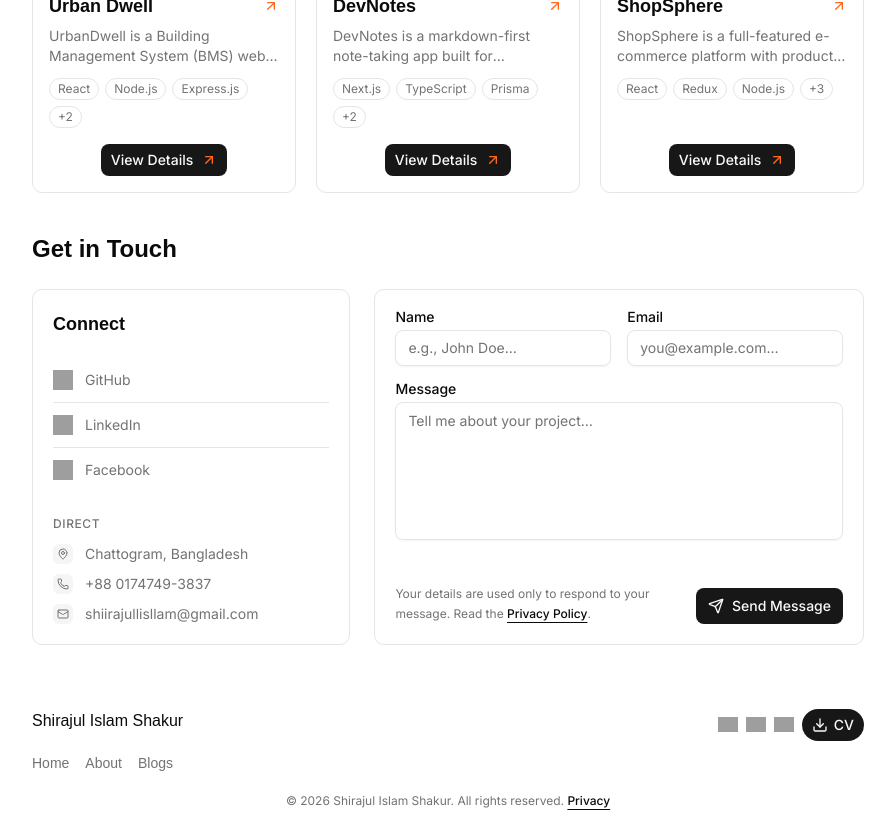
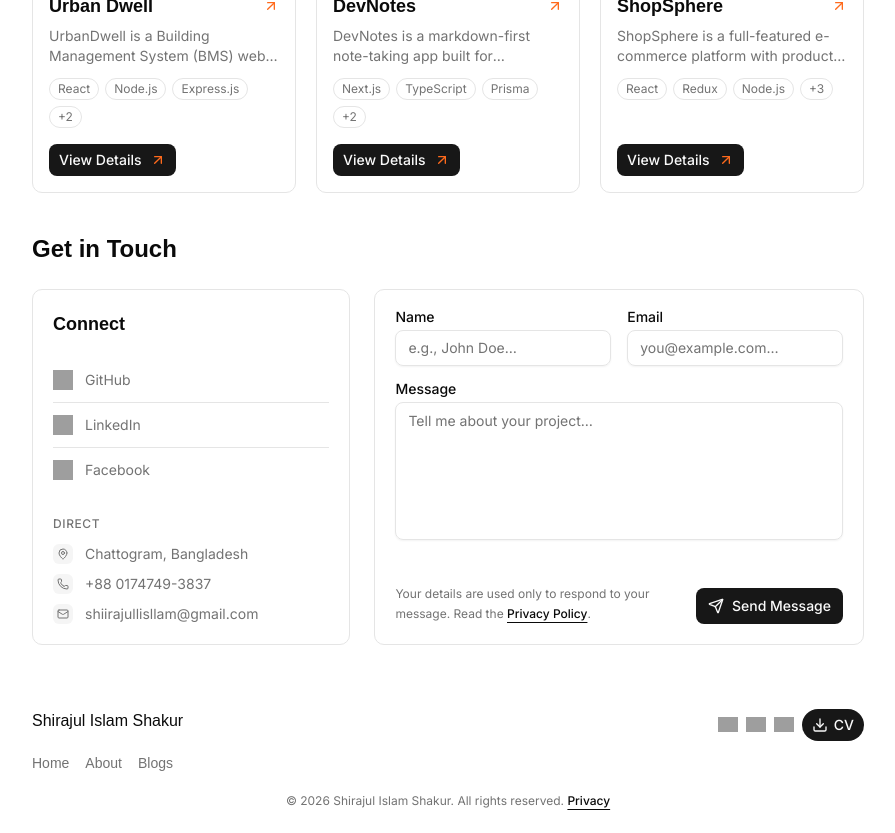
Before and after one commit to shakurShirajul/portfolio, a Next.js app: page / in a window 1280 px wide. Shown: the part 1300-2133 px from the top of the page, without its empty margins (192-1087 px from the left). Built offline with nearby package versions, Linux system fonts and the light colour scheme; grey boxes are pictures that could not be loaded; a web font is replaced by a local one.

Commit message:
fix: align button to the start in ProjectsCard component

```diff
--- a/components/shared/projects-card.tsx
+++ b/components/shared/projects-card.tsx
@@ -47,7 +47,7 @@ export default function ProjectsCard({ project }: ProjectCardProps) {
             </span>
           )}
         </div>
-        <div className="mt-auto flex justify-center pt-2">
+        <div className="mt-auto flex justify-start pt-2">
           <span className={buttonVariants({ size: "sm" })}>
             View Details
             <ArrowUpRight aria-hidden="true" className="size-4 text-[#FF6A1C] transition-transform group-hover:translate-x-0.5 group-hover:-translate-y-0.5" />
```
